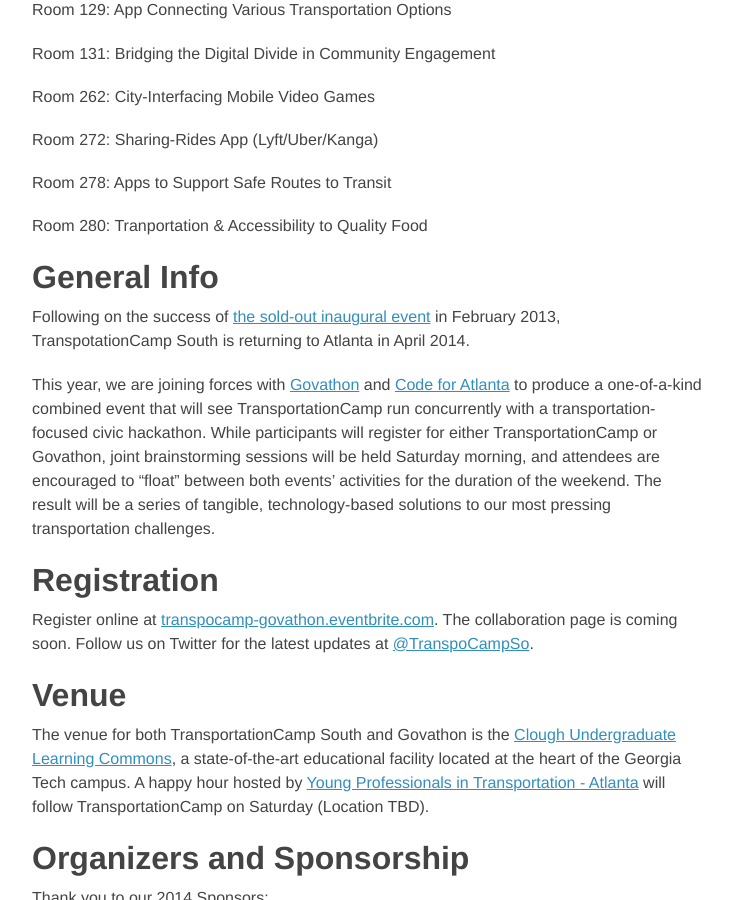
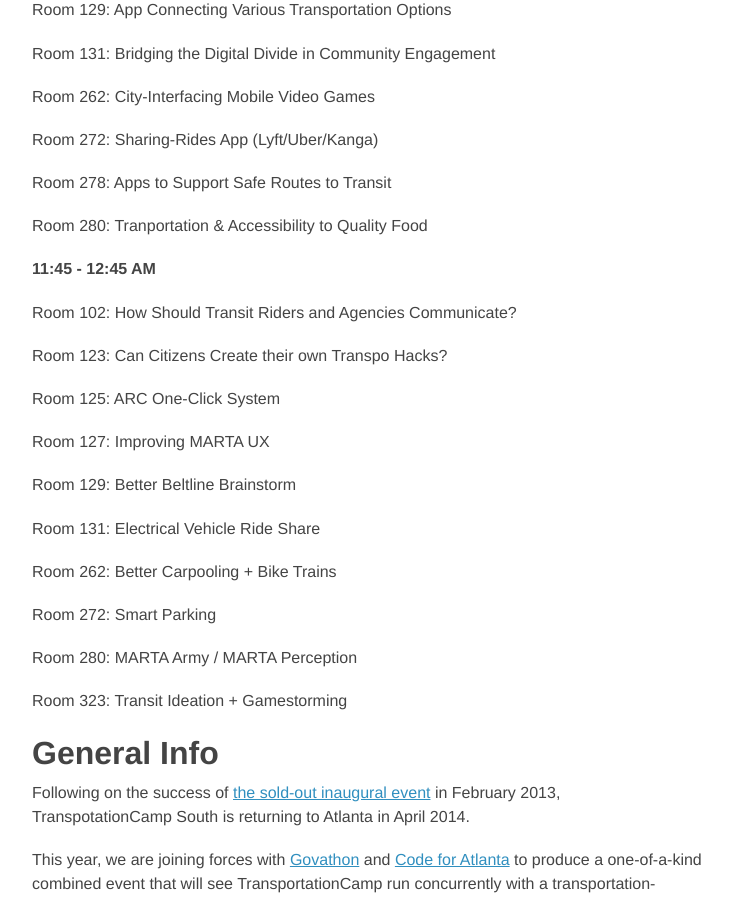
Before and after one commit to transpocamp/transportationcamp.org, a Jekyll site: the page built from events/south-2014/index.markdown, in a window 1280 px wide and 900 px high, scrolled down 677 px. Shown: the whole window, without its empty margins (272-1004 px from the left). Built offline with Jekyll 4.4.1, drawn with Linux system fonts in a browser that asks for light colours; nearby versions of some CDN libraries; Markdown is read by kramdown in place of the engine named in the settings.

Commit message:
tc south live schedule update

```diff
--- a/events/south-2014/index.markdown
+++ b/events/south-2014/index.markdown
@@ -33,6 +33,29 @@
 Room 278: Apps to Support Safe Routes to Transit
 
 Room 280: Tranportation & Accessibility to Quality Food
+
+
+**11:45 - 12:45 AM**
+
+Room 102: How Should Transit Riders and Agencies Communicate?
+
+Room 123: Can Citizens Create their own Transpo Hacks?
+
+Room 125: ARC One-Click System
+
+Room 127: Improving MARTA UX
+
+Room 129: Better Beltline Brainstorm
+
+Room 131: Electrical Vehicle Ride Share
+
+Room 262: Better Carpooling + Bike Trains
+
+Room 272: Smart Parking
+
+Room 280: MARTA Army / MARTA Perception
+
+Room 323: Transit Ideation + Gamestorming
 
 
 ## General Info
```
